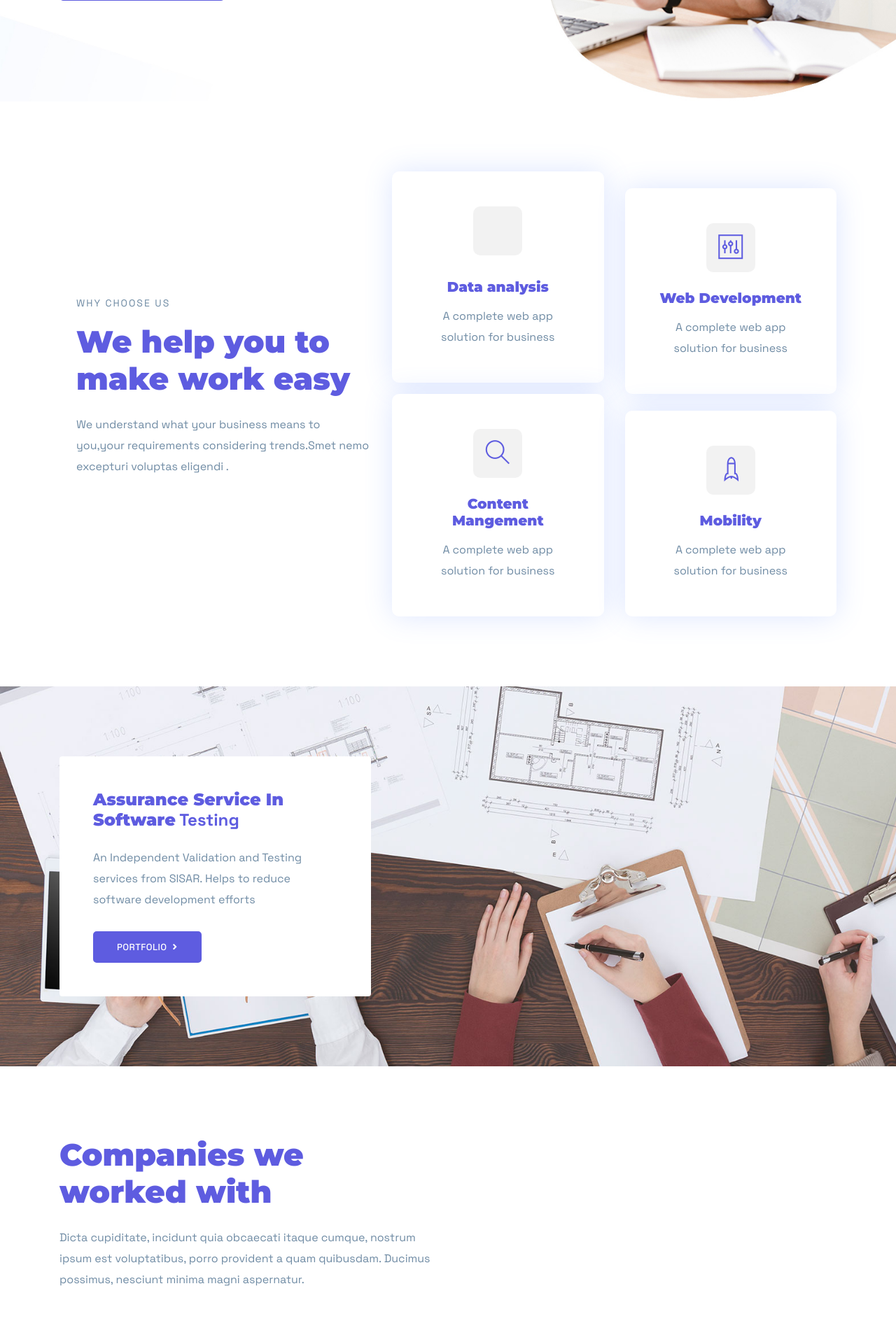
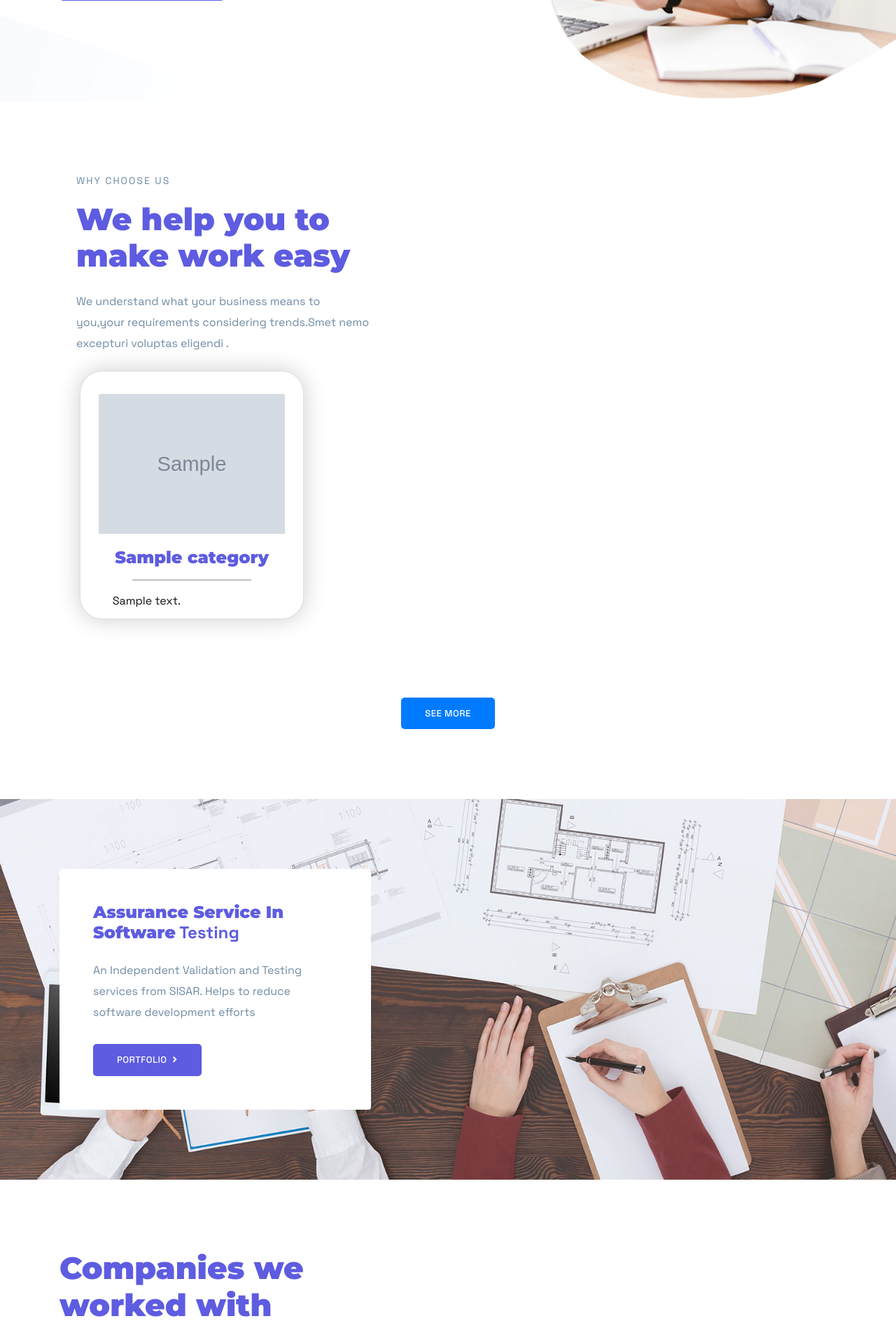
Before and after one commit to YusufKhan2016/Techit, a Django app: page / in a window 1280 px wide. Shown: the part 655-2563 px from the top of the page at 70% size. Run offline with Django 4.2, Linux system fonts and the light colour scheme; tables that the repository leaves empty hold one stand-in row (values such as "Sample post"); grey boxes marked "Sample" are stand-in pictures; some libraries are stand-ins or nearby versions.

Commit message:
services added to index

```diff
--- a/orbitor/views.py
+++ b/orbitor/views.py
@@ -18,12 +18,13 @@ def get_category_count():
 
 # Create your views here.
 def index(request):
-
+    desc=services.objects.all()
     faqs=faq.objects.all()
     imgslider = logoslider.objects.all()
     return render(request, 'index.html', {'imgslider':imgslider,
                                           'faqs':faqs,
                                           'logos':logos,
+                                          'desc':desc,
                                           } )
 
 def about(request):
--- a/templates/index.html
+++ b/templates/index.html
@@ -41,41 +41,29 @@
 				</div>
 			</div>
 
-			<div class="col-lg-7 col-xs-12 col-md-12">
-				<div class="row">
-					<div class="col-lg-6 col-md-6 col-sm-6">
-						<div class="icon-block text-center mb-4 mb-lg-0">
-							<i class=""></i>
-							<h5>Data analysis</h5>
-							<p >A complete web app solution for business</p>
+			<div class="row mb-5">
+				{% for desc in desc %}
+					{% if forloop.counter <= 3 %}
+						<div class="col-12 col-sm-6 col-md-4 mb-4">
+							<div class="card">
+								<a href="{% url 'service-details' id=desc.id %}">
+									<img src="{{ desc.img.url }}" alt="" class="card-img-top">
+									<div class="card-body">
+										<h3 class="text-center">{{ desc.name }}</h3>
+										<hr class="mx-auto w-75">
+										{{ desc.Desc|truncatechars:80|safe }}
+									</div>
+								</a>
+							</div>
 						</div>
-					</div>
+					{% endif %}
+				{% endfor %}
+			</div>
 
-					<div class="col-lg-6 col-md-6 col-sm-6">
-						<div class="icon-block text-center mt-4 mb-4 mb-lg-0">
-							<i class="ti-panel"></i>
-							<h5>Web Development</h5>
-							<p>A complete web app solution for business</p>
-						</div>
-					</div>
+			<div class="text-center">
+				<a href="{% url 'service' %}" class="btn btn-primary">See More</a>
+			</div>
 
-					<div class="col-lg-6 col-md-6 col-sm-6">
-						<div class="icon-block text-center">
-							<i class="ti-search"></i>
-							<h5>Content Mangement</h5>
-							<p>A complete web app solution for business</p>
-						</div>
-					</div>
-
-					<div class="col-lg-6 col-md-6 col-sm-6">
-						<div class="icon-block text-center mt-4">
-							<i class="ti-rocket"></i>
-							<h5>Mobility</h5>
-							<p>A complete web app solution for business</p>
-						</div>
-					</div>
-				</div>
-			</div>
 		</div>
 	</div>
 </section>
```
